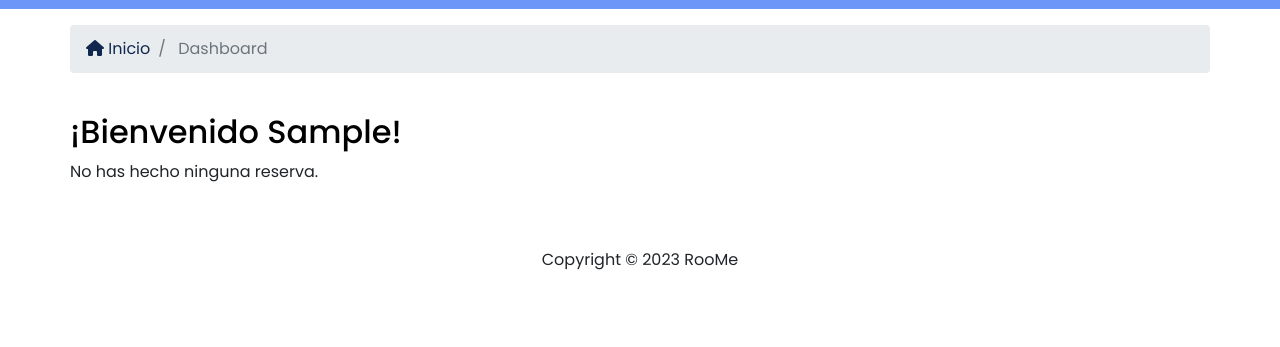
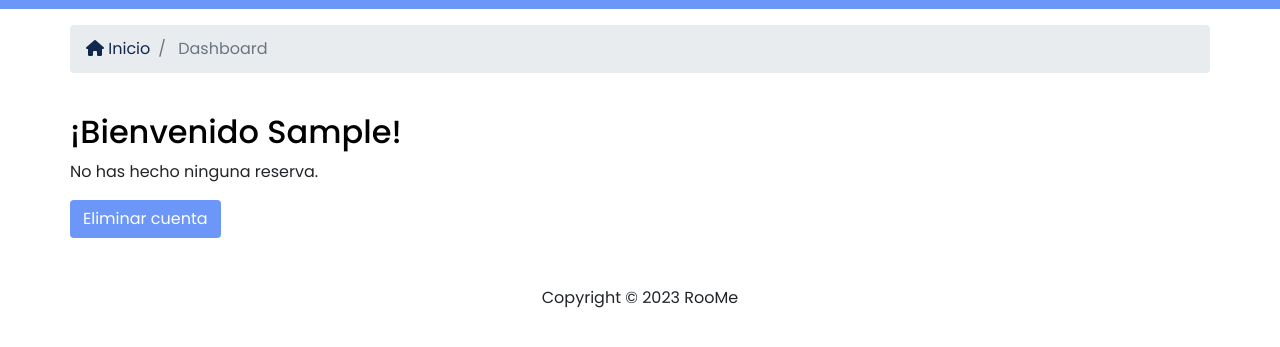
Before and after one commit to jacobozj/RooMe_Project, a Django app: page /accounts/dashboard/ in a window 1280 px wide. Shown: the part 294-641 px from the top of the page. Run offline with Django 4.2, Linux system fonts and the light colour scheme; the visitor is signed in with stand-in values (Sample User, id 1); data that the repository does not hold is empty; some libraries are stand-ins or nearby versions.

Commit message:
pago y eliminación de reserva y , eliminar cuenta

```diff
--- a/RooMe/settings.py
+++ b/RooMe/settings.py
@@ -83,7 +83,7 @@ DATABASES = {
             'USER': 'usuario',
             'PASSWORD': '12345678',
             'HOST': 'localhost',
-            'PORT': '3307',
+            'PORT': '3306',
         }
 }
 
--- a/rooms/urls.py
+++ b/rooms/urls.py
@@ -6,5 +6,7 @@ urlpatterns = [
     path('', views.index, name='index'),
     path('<int:id>', views.room, name='room'),
     path('about/', views.about, name='about'),
-    path('reserva/<int:id>', views.booking, name='reserva')
+    path('reserva/<int:id>', views.booking, name='reserva'),
+    path('delete_room/', views.delete_room, name='delete_room'),
+    path('detele_account/', views.delete_account, name='delete_account')
 ]
--- a/templates/accounts/dashboard.html
+++ b/templates/accounts/dashboard.html
@@ -58,13 +58,13 @@
                     <td>{{ room.state }}</td>
                     <td>{{ reserva.fecha_reserva }}</td>
                     <td>
-                      <a class="btn btn-success" href="{% url 'room' id=room.id %}">Ver habitacion</a>
+                      <a class="btn btn-success" href="{% url 'room' id=room.id %}">Ver habitación</a>
                     </td>
                     <td>
-                      <a class="btn btn-success" href="{% url 'room' id=room.id %}">Cancelar reserva</a>
+                      <a class="btn btn-success" href="{% url 'delete_room' %}">Cancelar reserva</a>
                     </td>
                     <td>
-                      <a class="btn btn-success" href="{% url 'room' id=room.id %}">Pagar</a>
+                      <a class="btn btn-success" href="https://www.pse.com.co/persona">Pagar</a>
                     </td>
                   </tr>
               </tbody>
@@ -72,6 +72,7 @@
           {% else %}
             <p>No has hecho ninguna reserva.</p>
           {% endif %}
+          <a class="btn btn-success" href="{% url 'delete_account' %}">Eliminar cuenta</a>
         </div>
       </div>
     </div>
```
Also changed, not shown: rooms/views.py (+30 -1 lines).
